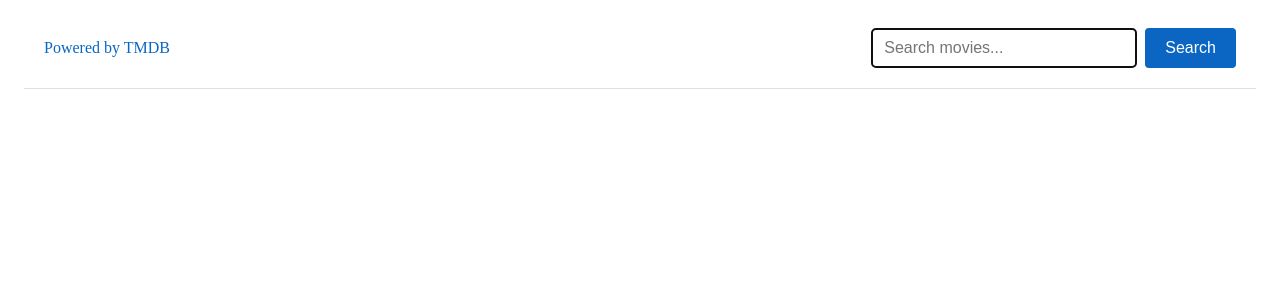
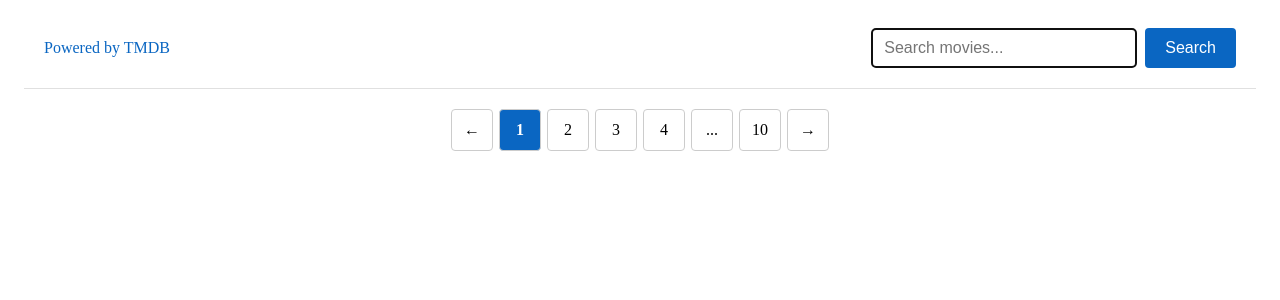
Before and after one commit to Oleksandr-Alex-02/04-react-query, a React (Vite) app: page / in a window 1280 px wide. Shown: the top 300 px of the page. Built offline with nearby package versions, Linux system fonts and the light colour scheme; no server answers.

Commit message:
все пропало

```diff
--- a/package.json
+++ b/package.json
@@ -15,7 +15,8 @@
     "axios": "^1.11.0",
     "react": "^19.1.0",
     "react-dom": "^19.1.0",
-    "react-hot-toast": "^2.5.2"
+    "react-hot-toast": "^2.5.2",
+    "react-paginate": "^8.3.0"
   },
   "devDependencies": {
     "@eslint/js": "^9.30.1",
--- a/src/components/App/App.tsx
+++ b/src/components/App/App.tsx
@@ -4,6 +4,7 @@ import toast, { Toaster } from 'react-hot-toast'
 
 import { useState } from 'react'
 import { useQuery } from '@tanstack/react-query'
+import ReactPaginate from 'react-paginate';
 import { Movie } from '../../types/movie'
 import { getMovies } from '../../services/moviesService'
 
@@ -18,15 +19,17 @@ const notify = () => toast('No movies found for your request.')
 export default function App() {
   const [search, setSearch] = useState<string>('');
   const [selectedMovie, setSelectedMovie] = useState<Movie | null>(null);
+  const [currentPage, setCurrentPage] = useState(1);
 
   const { data: movies, isLoading, isError } = useQuery({
-    queryKey: ['movies', search],
-    queryFn: () => getMovies(search),
-    enabled: !!search,
+    queryKey: ['movies', search, currentPage],
+    queryFn: () => getMovies(search, currentPage),
+    enabled: search !== "",
   });
 
   const handleSearch = (query: string) => {
     setSearch(query);
+    setCurrentPage(1);
   };
 
   const handleMovieClick = (movie: Movie) => setSelectedMovie(movie);
@@ -36,6 +39,17 @@ export default function App() {
     <>
       <div className={css.app}>
         <SearchBar onSubmit={handleSearch} />
+        <ReactPaginate
+          pageCount={10}
+          pageRangeDisplayed={4}
+          marginPagesDisplayed={1}
+          // onPageChange={({ selected }) => setCurrentPage(selected + 1)}
+          // forcePage={currentPage - 1}
+          containerClassName={css.pagination}
+          activeClassName={css.active}
+          nextLabel="→"
+          previousLabel="←"
+        />
         {isLoading && <Loader />}
         {isError && <ErrorMessage />}
         {movies && movies.length === 0 && notify()}
--- a/src/services/moviesService.ts
+++ b/src/services/moviesService.ts
@@ -1,14 +1,15 @@
 
 import axios from "axios";
-import { Movie } from '../types/movie'
+import { Movie, Data } from '../types/movie'
 
 interface MovieResponse {
     results: Movie[];
+    nbPages: Data
 }
 
 const VITE_TMDB_TOKEN = import.meta.env.VITE_TMDB_TOKEN;
 
-export const getMovies = async (query: string): Promise<Movie[]> => {
+export const getMovies = async (query: string, page: number): Promise<Movie[]> => {
 
     const response = await axios.get<MovieResponse>(
         "https://api.themoviedb.org/3/search/movie",
@@ -17,8 +18,7 @@ export const getMovies = async (query: string): Promise<Movie[]> => {
                 query: query,
                 include_adult: false,
                 language: "en-US",
-                page: 1,
-                total_page: 5
+                page,
             },
             headers: {
                 accept: "application/json",
@@ -26,5 +26,6 @@ export const getMovies = async (query: string): Promise<Movie[]> => {
             }
         }
     );
-    return response.data.results;
+    console.log(response.data)
+    return response.data;
 }
--- a/src/types/movie.ts
+++ b/src/types/movie.ts
@@ -7,5 +7,8 @@ export interface Movie {
     overview: string;
     release_date: string;
     vote_average: number;
+}
+
+export interface Data {
     total_page: number;
 }
```
Also changed, not shown: 1 other file (tests, documents, lock files or other folders).
